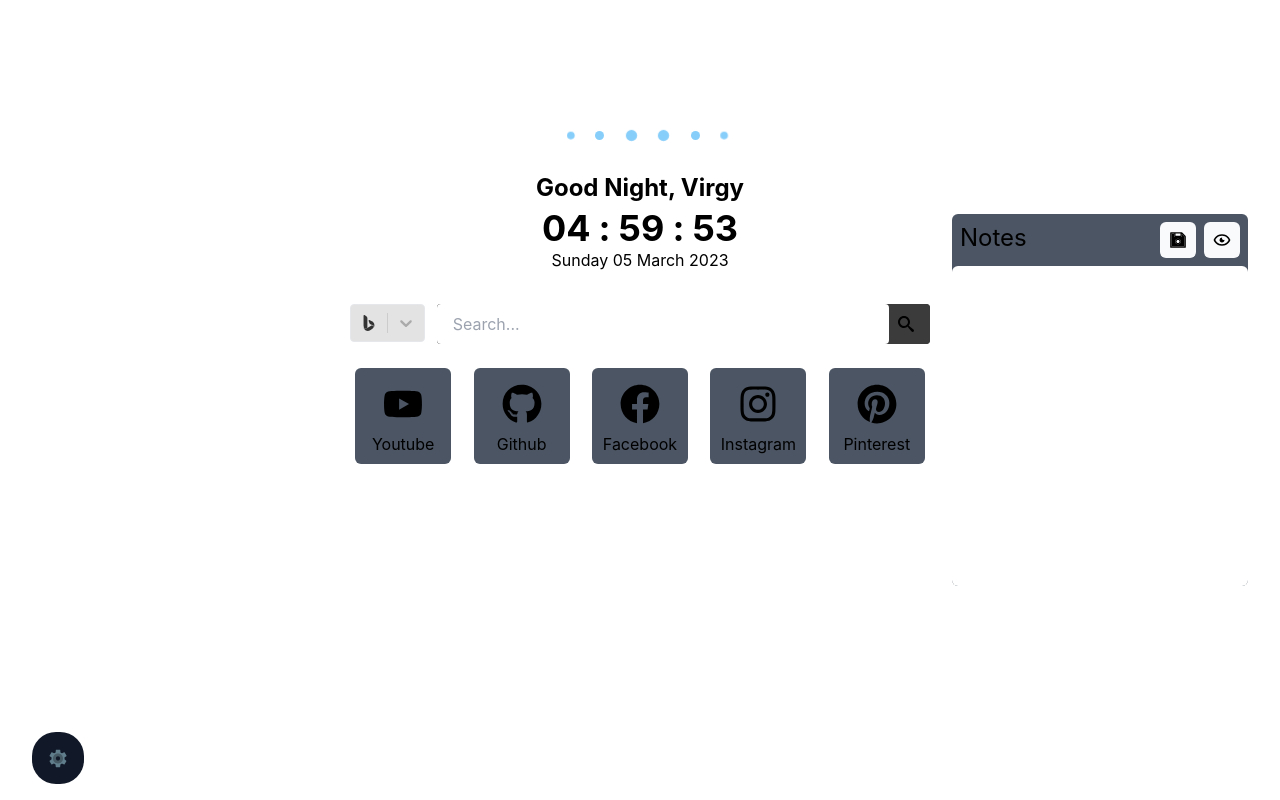
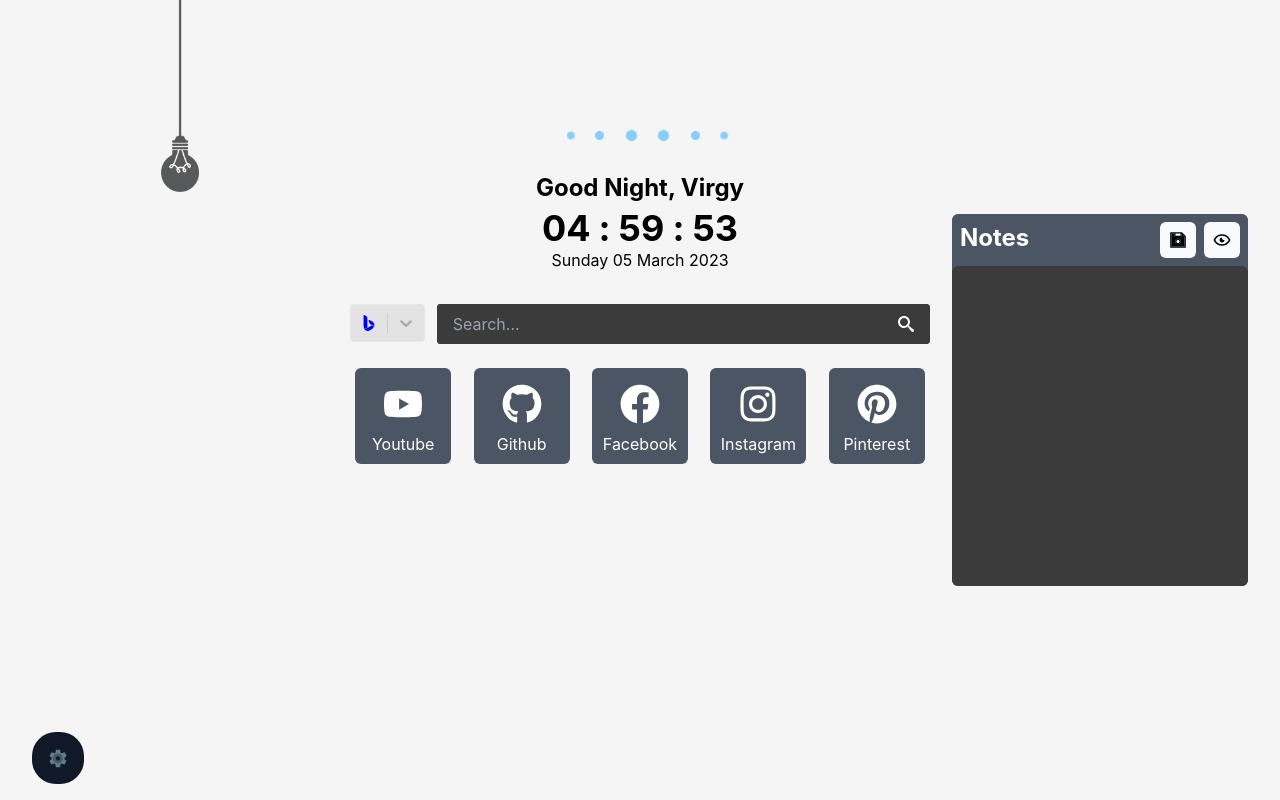
Before and after one commit to riVFerd/home-page, a React (Vite) app: page / in a window 1280 px wide. Built offline with nearby package versions, Linux system fonts and the light colour scheme; no server answers.

Commit message:
change some style to match dark and light theme

```diff
--- a/index.html
+++ b/index.html
@@ -7,7 +7,7 @@
     <title>This is Homepage</title>
   </head>
   <body>
-    <div id="root"></div>
+    <div id="root" class="dark:bg-primary-dark bg-primary-light"></div>
     <script type="module" src="/src/main.jsx"></script>
     <script src="https://ajax.googleapis.com/ajax/libs/jquery/3.6.3/jquery.min.js"></script>
     <script src="https://kit.fontawesome.com/bc63c5ed9f.js" crossorigin="anonymous"></script>
--- a/src/App.jsx
+++ b/src/App.jsx
@@ -3,9 +3,12 @@ import DateAndClock from "./components/DateAndClock.jsx";
 import SearchBox from "./components/SearchBox.jsx";
 import Weather from "./components/Weather.jsx";
 import Notes from "./components/Notes.jsx";
-import {useState} from "react";
+import {useEffect, useState} from "react";
 import {FcSettings} from "react-icons/fc";
 import TopSites from "./components/TopSites.jsx";
+import ToggleDarkMode from "./components/ToggleDarkMode.jsx";
+import reactLogo from "./assets/react.svg";
+import {gsap} from "gsap";
 
 function App() {
     const [isSettingsMode, setIsSettingsMode] = useState(false);
@@ -17,11 +20,16 @@ function App() {
         alert('Settings submitted!');
     }
 
+    useEffect(() => {
+        gsap.to("#logo", {duration: 3 , rotation: "+=360", repeat: -1, ease: "linear",});
+    }, [isSettingsMode]);
+
     if (isSettingsMode) return (
-        <div className='flex flex-col items-center gap-4'>
+        <div className='flex flex-col justify-center items-center gap-4 h-screen dark:text-white'>
+            <img src={reactLogo} alt="" id='logo' className='w-20'/>
             <h1 className='text-2xl font-bold'>Settings</h1>
             <form onSubmit={handleSettingsSubmit} className='flex flex-col gap-4'>
-                <input type="text" className='p-2 rounded-xl' placeholder='Enter new username...'/>
+                <input type="text" className='p-2 rounded-xl text-black dark:text-white dark:bg-accent-gray' placeholder='Enter new username...'/>
                 <button type="submit" className='p-2 rounded-xl bg-gray-600'>Submit</button>
             </form>
             <button onClick={() => setIsSettingsMode(false)}>Back</button>
@@ -30,16 +38,17 @@ function App() {
 
     return (
         <div className='row flex justify-center items-center gap-4 px-12 h-screen'>
-            <div className="col w-3/12 shrink-0 h-full flex">
-                <button className='bg-gray-900 hover:opacity-70 focus:opacity-50 p-4 my-4 rounded-3xl self-end' onClick={() => setIsSettingsMode(true)}>
+            <div className="col flex flex-col justify-between items-center w-3/12 shrink-0 h-full">
+                <ToggleDarkMode className=''/>
+                <button className='bg-gray-900 hover:opacity-70 focus:opacity-50 p-4 my-4 rounded-3xl self-start' onClick={() => setIsSettingsMode(true)}>
                     <FcSettings className='text-xl'/>
                 </button>
             </div>
             <div className="col flex flex-col gap-2 w-6/12 shrink-0 -translate-y-24">
-                <Weather id='weather'/>
-                <DateAndClock id='dateAndClock' className='mb-6' username={username}/>
+                <Weather id='weather' className='dark:text-white'/>
+                <DateAndClock id='dateAndClock' className='mb-6 dark:text-white' username={username}/>
                 <SearchBox id='searchBox'/>
-                <TopSites/>
+                <TopSites id='topSites' className='text-white'/>
             </div>
             <div className="col w-3/12 shrink-0">
                 <Notes id='notes'/>
--- a/src/components/Notes.jsx
+++ b/src/components/Notes.jsx
@@ -27,9 +27,9 @@ const Notes = (props) => {
     }, []);
 
     return (
-        <div id={props.id} className={'flex flex-col rounded-md bg-gray-600 ' + `${props.className}}`}>
+        <div id={props.id} className={'flex flex-col rounded-md bg-gray-600 text-white ' + `${props.className}}`}>
             <div className="flex justify-between p-2">
-                <h1 className='text-2xl'>Notes</h1>
+                <h1 className='text-2xl font-bold'>Notes</h1>
                 <div className='flex gap-2'>
                     <button id='saveButton' className='bg-gray-50 hover:bg-gray-300 p-2 rounded-md' onClick={saveNotes}>
                         <AiTwotoneSave className='text-xl text-black'/>
@@ -41,7 +41,7 @@ const Notes = (props) => {
                     </button>
                 </div>
             </div>
-            <textarea id='notesBox' className={'h-80 w-full resize-none p-4 outline-none rounded-md ' } spellCheck='false' value={notes}
+            <textarea id='notesBox' className={'h-80 w-full resize-none p-4 outline-none rounded-md bg-accent-gray' } spellCheck='false' value={notes}
                       onChange={handleNotesChange}/>
         </div>
     )
--- a/src/components/SearchBox.jsx
+++ b/src/components/SearchBox.jsx
@@ -84,8 +84,8 @@ const SearchBox = (props) => {
 
     const formatOptionLabel = (data, isSelected) => (
         (!(isSelected.selectValue[0].value === data.value))
-            ? <a className={'flex justify-center'}>{data.label}</a>
-            : <a href={data.value} className={'flex justify-center'}>
+            ? <a className={'flex justify-center text-[#0000ff]'}>{data.label}</a>
+            : <a href={data.value} className={'flex justify-center text-[#0000ff]'}>
                 {data.label}
             </a>
     );
@@ -113,16 +113,16 @@ const SearchBox = (props) => {
                         formatOptionLabel={formatOptionLabel} styles={selectStyle} isSearchable={false}/>
                 <span className={'flex flex-col items-center justify-between rounded mx-0 w-10/12 bg-[#3b3b3b]'}>
                     <div id="search-input" className='flex items-center justify-between rounded w-full bg-[#3b3b3b]'>
-                        <input type="text" className={'focus:outline-none w-11/12 rounded px-4 py-2'}
+                        <input type="text" className={'focus:outline-none w-11/12 rounded px-4 py-2 bg-accent-gray text-white'}
                                placeholder="Search..." onChange={handleInputChange} onKeyDown={handleKeyDown}
                                value={input}
                                autoFocus={true}/>
-                        <button type={'submit'} className={'flex items-center pr-4'}>
+                        <button type={'submit'} className={'flex items-center pr-4 text-white'}>
                             <ImSearch/>
                         </button>
                     </div>
                     <div className="history">
-                        <ul className='absolute bg-[#3b3b3b] w-10/12 -translate-x-1/2 -translate-y-2'>
+                        <ul className='absolute bg-[#3b3b3b] w-10/12 -translate-x-1/2 -translate-y-2 text-white'>
                             {
                                 showSuggestion()
                             }
--- a/src/components/TopSites.jsx
+++ b/src/components/TopSites.jsx
@@ -33,15 +33,14 @@ const sites = [
 // make hover effect style
 
 
-const TopSites = () => {
+const TopSites = (props) => {
 
     const handleSite = (url) => {
         window.location.href = url;
     }
 
     return (
-        <>
-            <div className="flex flex-wrap justify-around">
+            <div id={props.id} className={"flex flex-wrap justify-around " + props.className}>
                 {sites.map((site) => (
                     <div key={site.id}
                          className="flex flex-col justify-center items-center w-24 h-24 cursor-pointer hover:scale-110 hover:bg-gray-500 bg-gray-600 mx-2 my-4 rounded-md"
@@ -53,7 +52,6 @@ const TopSites = () => {
                     </div>
                 ))}
             </div>
-        </>
     );
 }
 
--- a/src/components/Weather.jsx
+++ b/src/components/Weather.jsx
@@ -15,7 +15,7 @@ const Weather = (props) => {
     }, []);
 
     return (
-        <div id={props.id} className={'flex flex-col items-center gap-2'}>
+        <div id={props.id} className={'flex flex-col items-center gap-2 ' + props.className }>
             {
                 (!weatherData)
                     ? <PropagateLoader color={'#87CEFA'} className={'mb-8'}/>
--- a/tailwind.config.cjs
+++ b/tailwind.config.cjs
@@ -5,7 +5,14 @@ module.exports = {
     "./src/**/*.{js,ts,jsx,tsx}",
   ],
   theme: {
-    extend: {},
+    extend: {
+      colors: {
+        'primary-dark': '#262626',
+        'primary-light': '#f5f5f5',
+        'accent-gray': '#3b3b3b',
+      }
+    },
   },
   plugins: [],
+  darkMode: 'class',
 }
```
